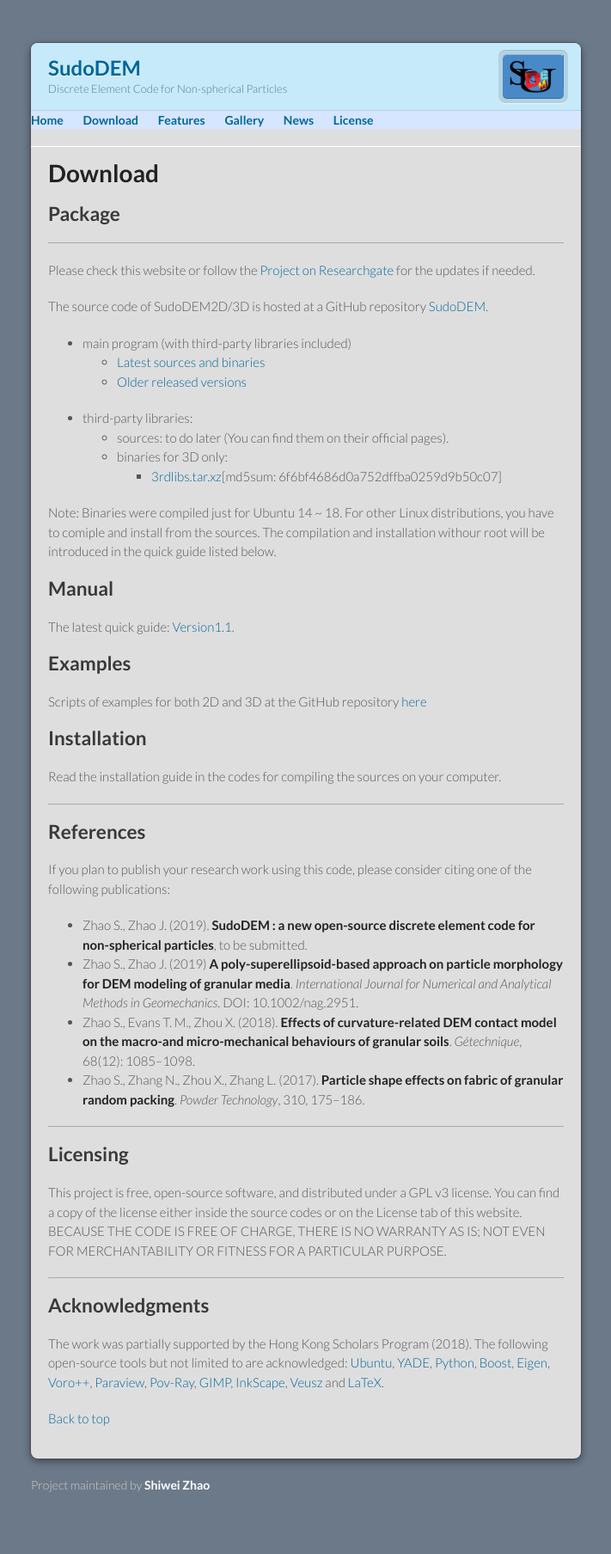
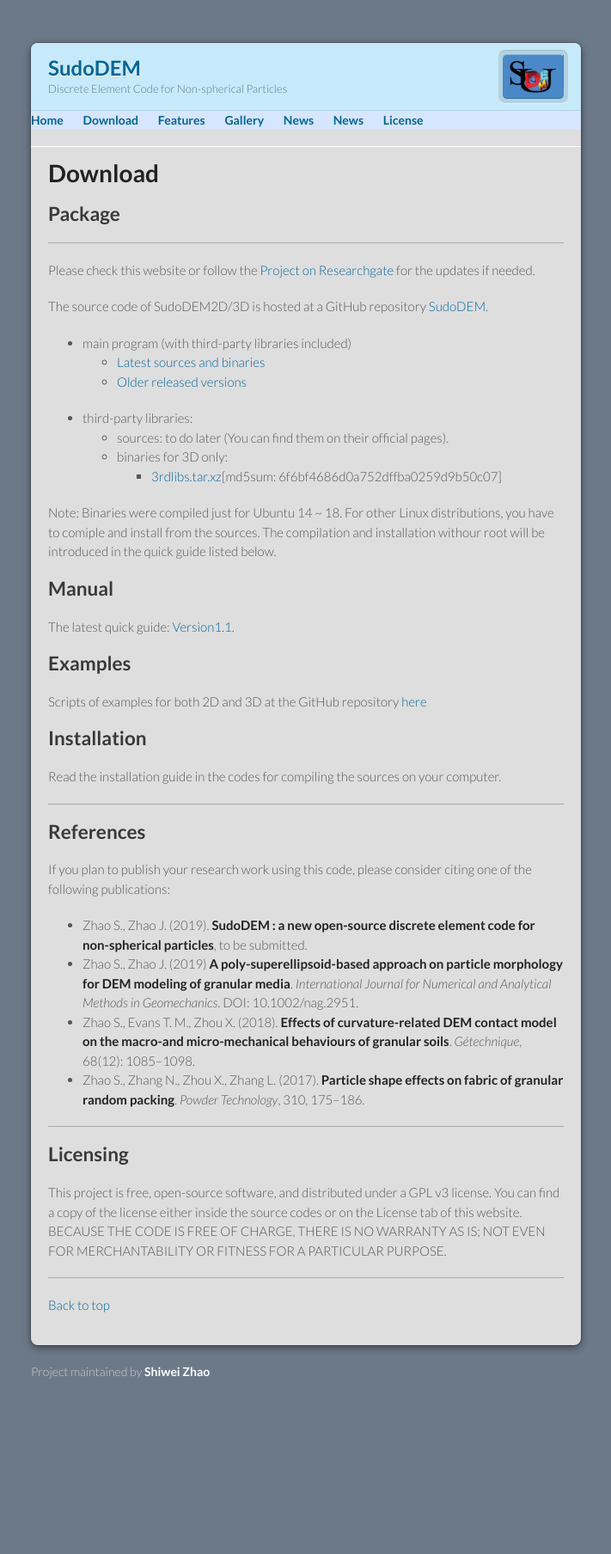
Before and after one commit to SudoDEM/sudodem.github.io, a Jekyll site: the page built from download.md, in a window 1280 px wide. Shown: the whole page at 86% size, without its empty margins (284-995 px from the left). Built offline with Jekyll 4.4.1, drawn with Linux system fonts in a browser that asks for light colours; our own code applies the rules of GitHub Pages for plain Markdown files; after the commit the page ends 1676 px from its top, so only the background shows below that.

Commit message:
updated webpages

```diff
--- a/_layouts/default.html
+++ b/_layouts/default.html
@@ -45,6 +45,7 @@
           <li><a href="./publications.html">Publications</a></li>
           {% endif %}
           <li><a href="./news.html">News</a></li>
+          <li><a href="./acknowledgments.html">News</a></li>
           <li><a href="./gpllicense.html">License</a></li>
         </ul>
       </nav>
--- a/download.md
+++ b/download.md
@@ -44,7 +44,4 @@ If you plan to publish your research work using this code, please consider citin
 This project is free, open-source software, and distributed under a GPL v3 license. You can find a copy of the license either inside the source codes or on the License tab of this website. BECAUSE THE CODE IS FREE OF CHARGE, THERE IS NO WARRANTY AS IS; NOT EVEN FOR MERCHANTABILITY OR FITNESS FOR A PARTICULAR PURPOSE.
 * * *
 
-## Acknowledgments
-The work was partially supported by the Hong Kong Scholars Program (2018). The following open-source tools but not limited to are acknowledged: [Ubuntu](https://www.ubuntu.com/), [YADE](https://yade-dem.org/doc/), [Python](https://www.python.org/), [Boost](http://www.boost.org/), [Eigen](http://eigen.tuxfamily.org/index.php?title=Main_Page), [Voro++](http://math.lbl.gov/voro++/), [Paraview](https://www.paraview.org/), [Pov-Ray](http://www.povray.org/), [GIMP](https://www.gimp.org/), [InkScape](https://inkscape.org/en/), [Veusz](https://veusz.github.io/) and [LaTeX](https://www.tug.org/).
-
 [Back to top](#top)
```
Also changed, not shown: 2 other files.
